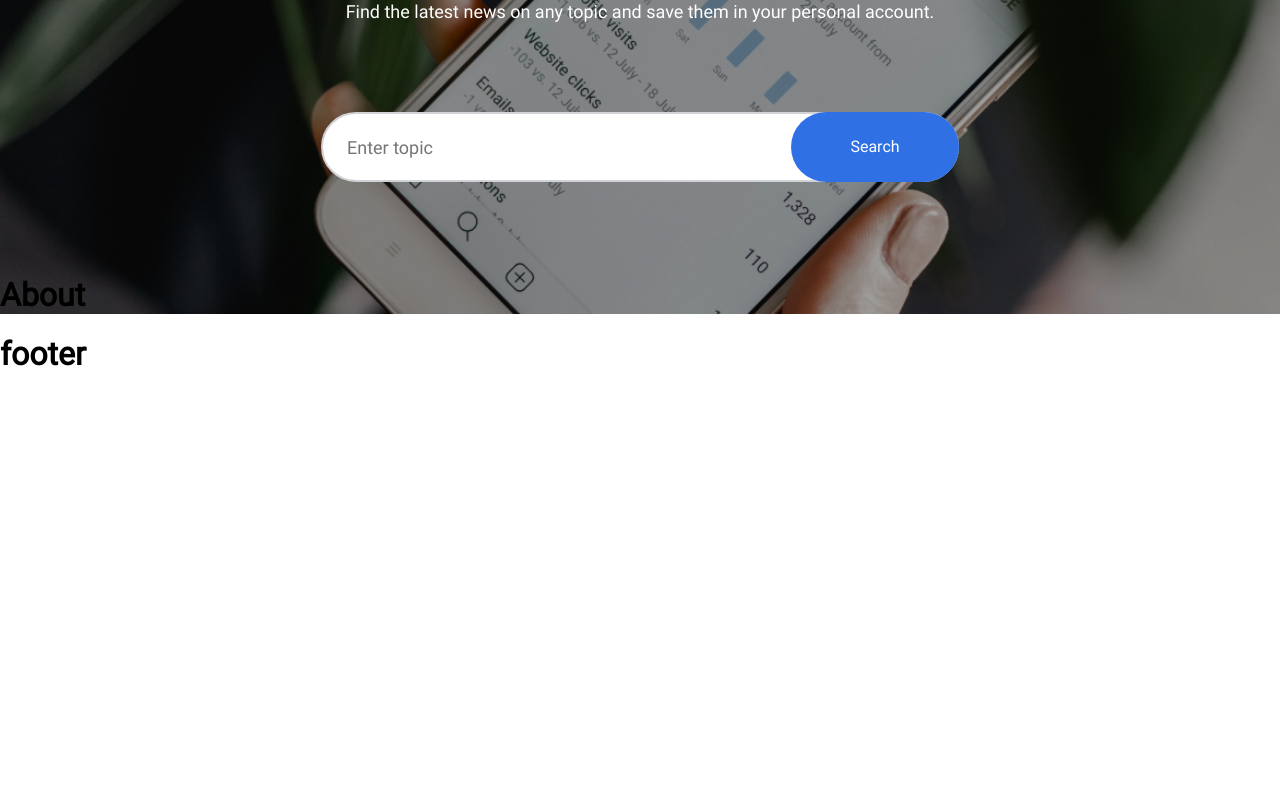
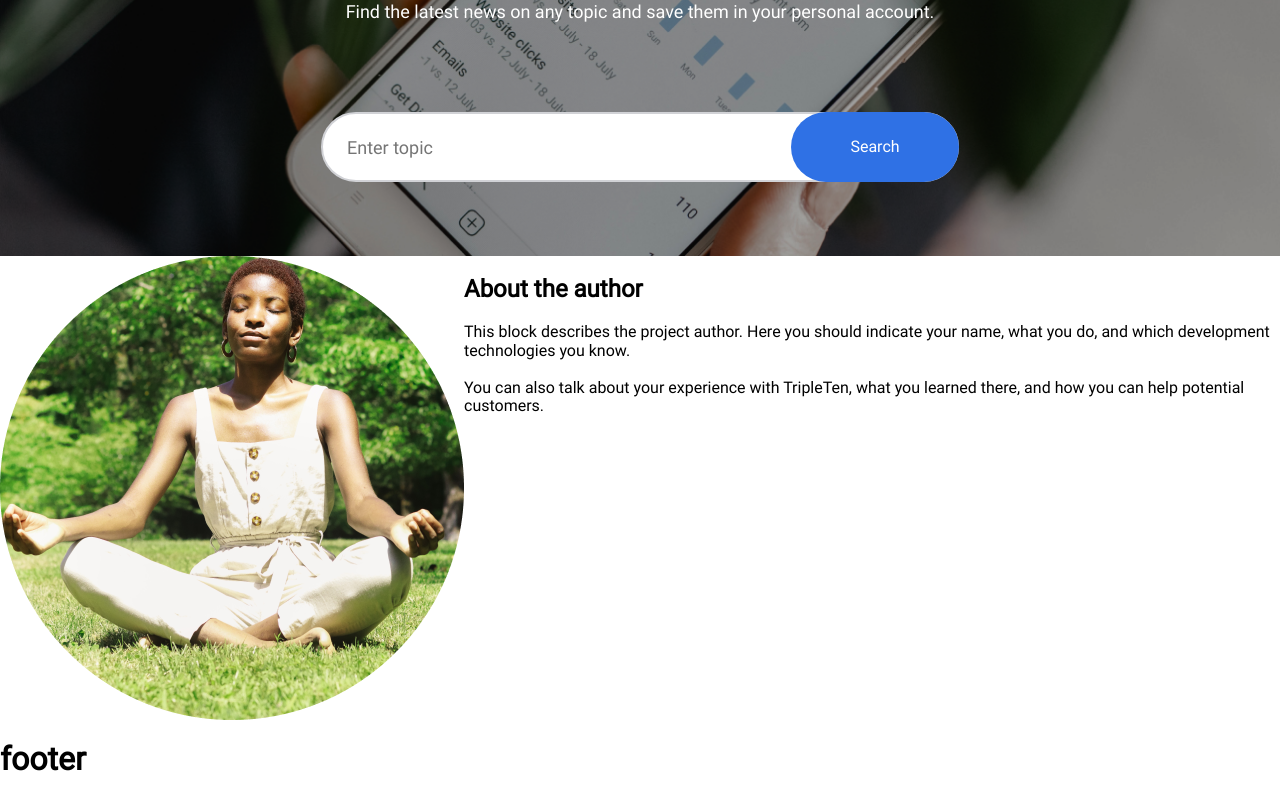
Before and after one commit to Aivaxela/news_explorer_frontend, a React (Vite) app: page / in a window 1280 px wide. Shown: the part 315-1115 px from the top of the page. Before the commit the page ends 800 px from the top, so only its background shows below. Built offline with nearby package versions, Linux system fonts and the light colour scheme.

Commit message:
starting on about section

```diff
--- a/src/blocks/About.css
+++ b/src/blocks/About.css
@@ -0,0 +1,4 @@
+.about {
+  max-width: 1440px;
+  display: flex;
+}
--- a/src/components/About.jsx
+++ b/src/components/About.jsx
@@ -1,3 +1,24 @@
+import "../blocks/About.css";
+
 export default function About() {
-  return <h1>About</h1>;
+  return (
+    <section className="about">
+      <img
+        src="../src/assets/about-img.png"
+        alt="image of the author"
+        className="about__image"
+      />
+      <div className="about__text-content">
+        <h2 className="about__text-title">About the author</h2>
+        <p className="about__text">
+          This block describes the project author. Here you should indicate your
+          name, what you do, and which development technologies you know.
+          <br />
+          <br />
+          You can also talk about your experience with TripleTen, what you
+          learned there, and how you can help potential customers.
+        </p>
+      </div>
+    </section>
+  );
 }
--- a/src/components/Main.jsx
+++ b/src/components/Main.jsx
@@ -25,8 +25,8 @@
             Search
           </button>
         </div>
-        <About />
       </main>
+      <About />
     </>
   );
 }
```
Also changed, not shown: src/assets/about-img.png (added).
